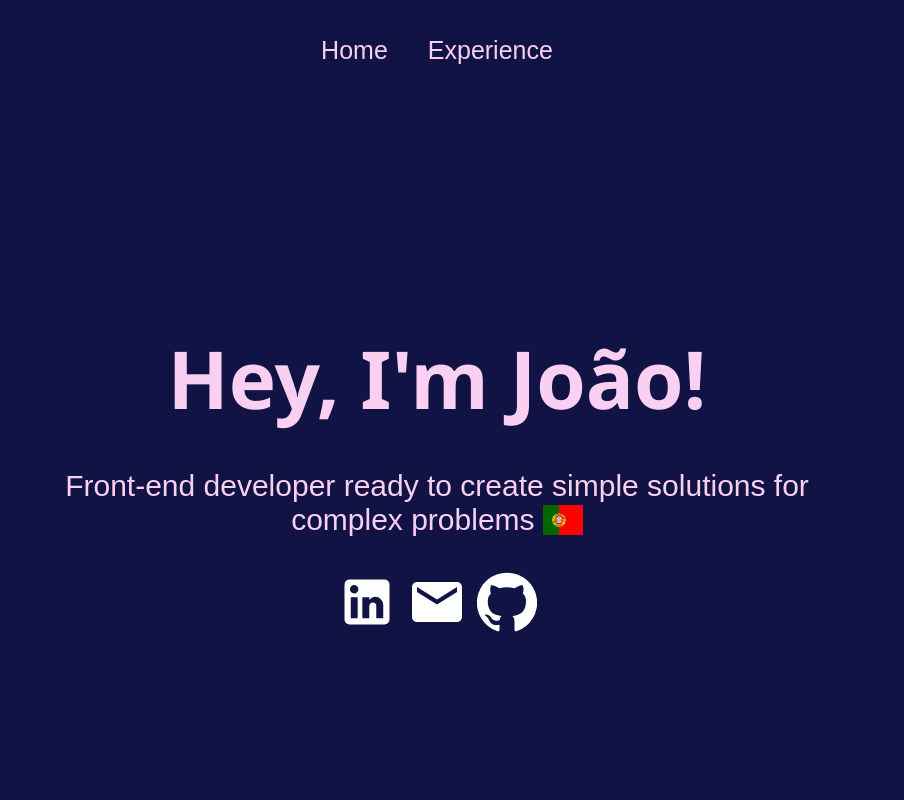
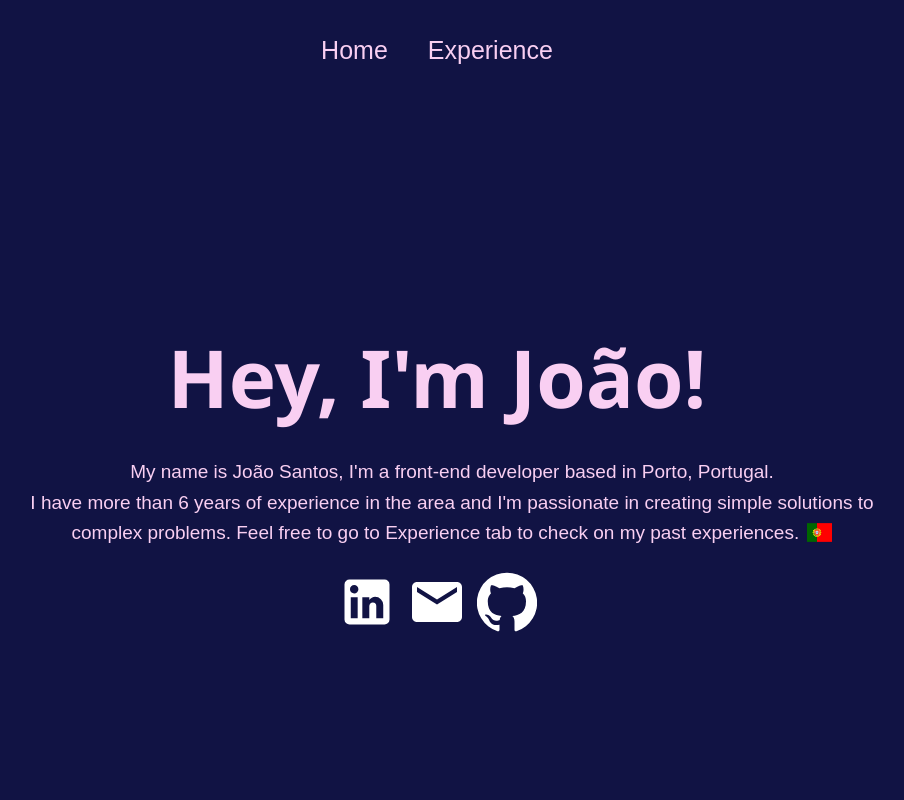
Before and after one commit to joaoppsantos/joaoppsantos.github.io, a React (Create React App) app: page / in a window 1280 px wide. Shown: the top 800 px of the page, without its empty margins (203-1107 px from the left). Built offline with nearby package versions, Linux system fonts and the light colour scheme.

Commit message:
feat: Add styling to Homepage

```diff
--- a/src/pages/Home.js
+++ b/src/pages/Home.js
@@ -16,8 +16,13 @@ function Home() {
       <div className='about'>
         <div className='prompt'>
           <h2>{typewriteText}</h2>
-          <p className='description'>
-            Front-end developer ready to create simple solutions for complex problems <span class="fi fi-pt"></span>
+          <p className='description greetings'>
+            My name is João Santos, I'm a front-end developer based in Porto, Portugal.
+          </p>
+          <p className='description details'>
+            I have more than 6 years of experience in the area and I'm passionate in creating simple
+            solutions to complex problems. Feel free to go to <a href='experience' className='experienceLink'>Experience tab</a> to check on my past experiences.
+            <span class="fi fi-pt flag"></span>
           </p>
           <div className='tooltips'>
             <Tooltip title={<h3 style={{ color: "white" }}>https://www.linkedin.com/in/joaopedropsantos/</h3>}>
--- a/src/styles/Home.css
+++ b/src/styles/Home.css
@@ -2,7 +2,17 @@
     width: 100%;
     align-items: center;
     font-family: "Arial", sans-serif;
-    color: #3e497a;
+    color: #111344;
+}
+
+.greetings {
+    margin-bottom: 0;
+}
+.details {
+    margin-top: 0;
+}
+.flag {
+    margin-left: 8px;
 }
 
 .about {
@@ -38,7 +48,13 @@
 }
 
 .description {
-    width: 60%;
+    width: 50%;
+    margin-left: 30px;
+    font-size: 19px;
+    font-weight: 100;
+    line-height: 1.6;
+    display: block;
+    position: relative;
 }
 
 .tooltips {
@@ -56,7 +72,7 @@
 }
 
 .skills h1 {
-    color: #3e497a;
+    color: #111344;
 }
 
 .skills .list {
@@ -66,6 +82,41 @@
 
 .list span {
     font-size: 20px;
+}
+
+.experienceLink {
+    color: #F9CFF2;
+}
+
+.experienceLink:link {
+    text-decoration: none;
+}
+
+.experienceLink:visited {
+    text-decoration: none;
+}
+
+.experienceLink:hover {
+    text-decoration: none;
+    color: #2ecc71
+}
+
+.experienceLink:active {
+    text-decoration: none;
+}
+
+@media only screen and (max-width: 1400px) {
+    .description {
+        width: 70%;
+    }
+}
+@media only screen and (max-width: 1000px) {
+    .description {
+        width: 90%;
+    }
+    .details {
+        margin-top: 32px;
+    }
 }
 
 @media only screen and (max-width: 600px) {
@@ -89,4 +140,10 @@
     .skills h2 {
         font-size: 30px;
     }
+    .description {
+        width: 100%;
     }
+    .details {
+        margin-top: 32px;
+    }
+}
```
Lines whose indentation alone changed are shown as unchanged.
